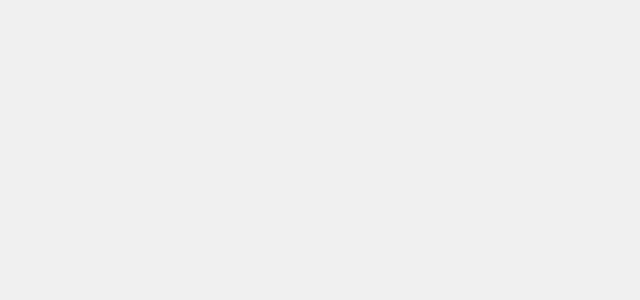
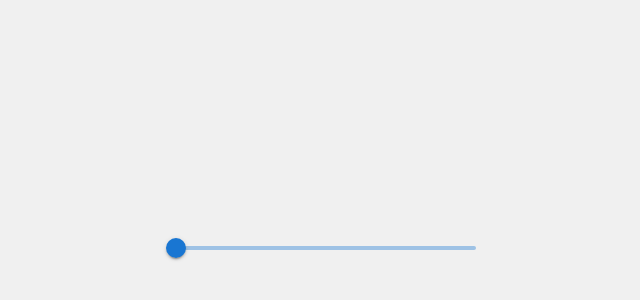
Before and after one commit to ethanvuillemin/HackingHealth2024, a React (Create React App) app in the folder ca-dit-quoi-coubeh/: page /guide in a window 1280 px wide. Before the commit this address had no page. Shown: the part 150-450 px from the top of the page, without its empty margins (314-954 px from the left). Built offline with nearby package versions, Linux system fonts and the light colour scheme.

Commit message:
ahhhhhhhhhhhhhhhh

```diff
--- a/ca-dit-quoi-coubeh/package.json
+++ b/ca-dit-quoi-coubeh/package.json
@@ -19,6 +19,7 @@
     "react-spring": "^9.7.4",
     "react-use-gesture": "^9.1.3",
     "slick-carousel": "^1.8.1",
+    "styled-components": "^6.1.13",
     "swiper": "^11.1.14",
     "web-vitals": "^2.1.4"
   },
--- a/ca-dit-quoi-coubeh/src/App.js
+++ b/ca-dit-quoi-coubeh/src/App.js
@@ -3,6 +3,7 @@ import { BrowserRouter as Router, Routes, Route } from 'react-router-dom';
 import QuizPage from './pages/QuizPage';
 import Home from './pages/Home';
 import './App.css'; // Import global styles
+import Guide from './pages/Guide';
 
 function App() {
   return (
@@ -11,6 +12,7 @@ function App() {
         <Routes>
         <Route path="/" element={<Home />} />
           <Route path="/quiz" element={<QuizPage />} />
+          <Route path="/guide" element={<Guide />} />
         </Routes>
       </div>
     </Router>
--- /dev/null
+++ b/ca-dit-quoi-coubeh/src/components/EmojiSlider.js
@@ -0,0 +1,67 @@
+import React, { useState, useRef } from "react";
+import { motion, AnimatePresence } from "framer-motion";
+import Slider from "@mui/material/Slider";
+
+const badEmojis = ["💩", "🤮", "🤢", "🤧", "🤒"];
+const goodEmojis = ["🔥", "✨", "💯", "🚀", "🤩"];
+
+export default function EmojiSlider() {
+  const [value, setValue] = useState(0);
+  const [explosions, setExplosions] = useState([]);
+  const sliderRef = useRef(null);
+
+  const handleChange = (event, newValue) => {
+    setValue(newValue);
+
+    // Get the bounding rectangle of the slider's thumb
+    const sliderRect = sliderRef.current.children[0].getBoundingClientRect(); // Access the thumb element
+
+    const emojiType = newValue < 4 ? badEmojis : goodEmojis;
+
+    setExplosions((prevExplosions) => [
+      ...prevExplosions,
+      {
+        id: Date.now(),
+        x: -(sliderRect.width/newValue),
+        y: 0,
+        emoji: emojiType[Math.floor(Math.random() * emojiType.length)],
+      },
+    ]);
+  };
+
+  return (
+    <div style={{ position: "relative", width: 300, margin: "50px auto" }}>
+      <Slider
+        ref={sliderRef} // Attach the ref to the Slider
+        value={value}
+        onChange={handleChange}
+        min={1}
+        max={7}
+        aria-labelledby="emoji-slider"
+      />
+
+      <AnimatePresence>
+        {explosions.map((explosion) => (
+          <motion.span
+            key={explosion.id}
+            initial={{ opacity: 1, x: explosion.x, y: explosion.y, scale: 0 }}
+            animate={{
+              opacity: 0,
+              x: [
+                explosion.x,
+                explosion.x + (Math.random() - 0.5) * 80,
+              ],
+              y: [explosion.y, explosion.y - 80 + (Math.random() - 0.5) * 40],
+              scale: [1, 1.3, 0],
+              rotate: (Math.random() - 0.5) * 360,
+            }}
+            transition={{ duration: 0.8, ease: "easeOut" }}
+            style={{ position: "absolute", fontSize: 24 }}
+          >
+            {explosion.emoji}
+          </motion.span>
+        ))}
+      </AnimatePresence>
+    </div>
+  );
+}
--- /dev/null
+++ b/ca-dit-quoi-coubeh/src/pages/Guide.js
@@ -0,0 +1,10 @@
+import React, { useState } from "react";
+
+import EmojiSlider from "../components/EmojiSlider";
+
+export default function Guide() {
+
+  return (
+    <EmojiSlider></EmojiSlider>
+  )
+}
```
Also changed, not shown: 1 other file (tests, documents, lock files or other folders).
